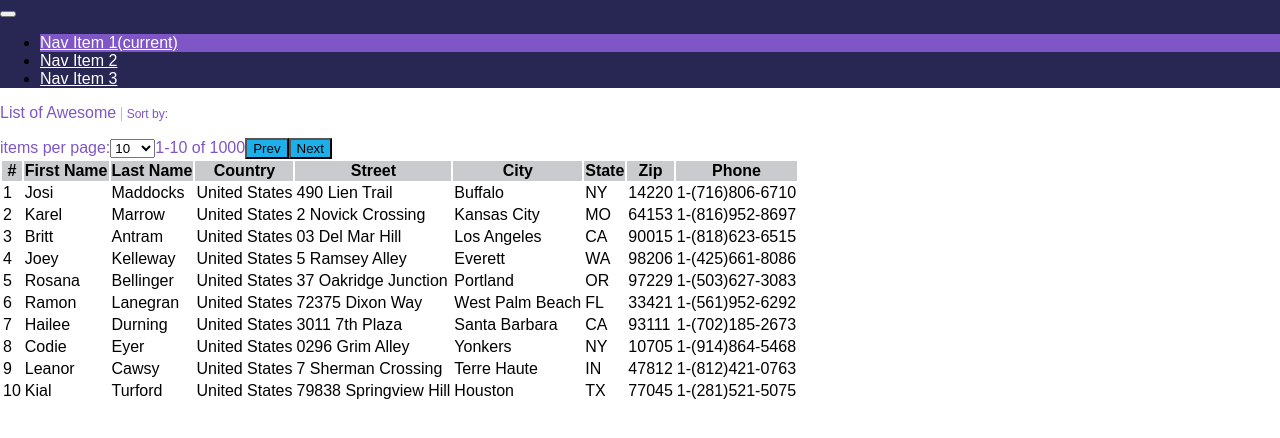
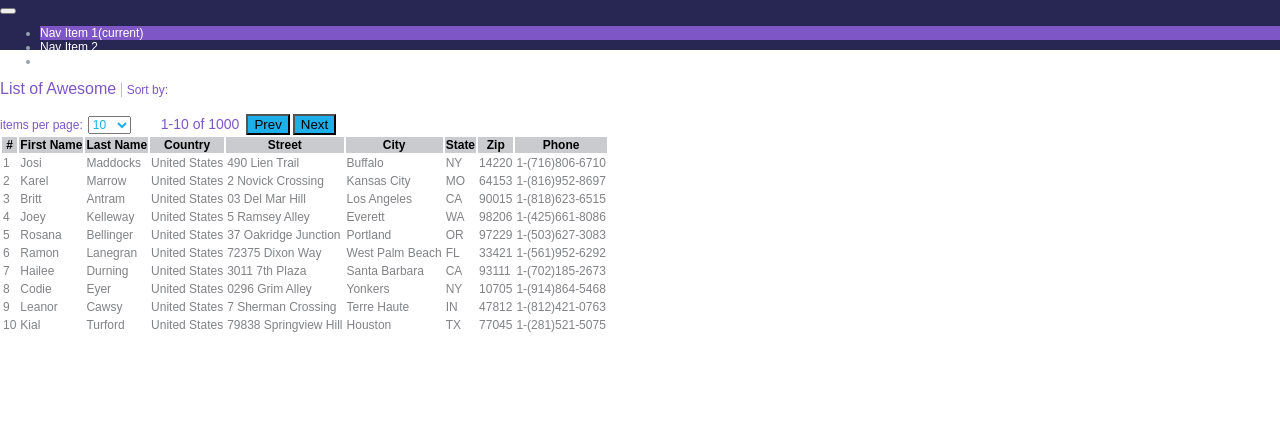
Before and after one commit to Siyami/ui-ux-exercise, a React (Create React App) app: page / in a window 1280 px wide. Shown: the top 438 px of the page. Built offline with nearby package versions, Linux system fonts and the light colour scheme; the HTML template or start-up script is replaced by a standard one.

Commit message:
add more css on App Component

```diff
--- a/src/App.css
+++ b/src/App.css
@@ -28,8 +28,37 @@
 }
 
 .span {
-  font-size: 1rem;
-  font-weight: 300;
+  font-size: .75rem;
+ font-weight: 400, 600;
   border-left: solid thin #BCBEC0;
   padding-left: 5px;
 }
+
+.select {
+  font-size: .75rem;
+  font-weight: 400, 600;
+  color: #1DAFE9;
+}
+
+.tbody {
+  height: 32px;
+  font-size: .75rem;
+  font-weight: 400;
+  color: #808285;
+}
+
+.thead {
+  background: #CACBCE;
+  border-radius: 3px 3px 0 0;
+  font-size: .75rem;
+  font-weight: 700;
+}
+
+#nav {
+  height: 50px;
+  background: #282653;
+  font-size: .75rem;
+  font-weight: 400;
+  color: #95A2AA;
+  margin-bottom: 30px;
+}
--- a/src/App.js
+++ b/src/App.js
@@ -1,7 +1,6 @@
 import React, { Component } from 'react';
 import './App.css';
 const data = require('./data.json');
-console.log(data.length);
 
 class App extends Component {
   constructor(props) {
@@ -23,16 +22,12 @@ class App extends Component {
   handleChange(event) {
     let nextValue = parseInt(event.target.value);
     let newEndVal = nextValue;
+
     if(newEndVal < this.state.startVal) {
       this.setState({ startVal: 0 })
     }
-    console.log(newEndVal);
 
     this.setState({ dropDownValue: nextValue, endVal: newEndVal });
-    console.log(this.state.dropDownValue);
-    // let newEndVal = this.state.dropDownValue;
-    //
-    // this.setState({ endVal: newEndVal })
   }
 
   nextPage() {
@@ -65,22 +60,21 @@ class App extends Component {
     return (
       <div>
 
-        <nav className="navbar navbar-toggleable-md navbar-light bg-faded" style={{backgroundColor: "#282653"}}>
+        <nav className="navbar navbar-toggleable-md navbar-light bg-faded" id="nav">
           <button className="navbar-toggler navbar-toggler-right" type="button" data-toggle="collapse" data-target="#navbarSupportedContent" aria-controls="navbarSupportedContent" aria-expanded="false" aria-label="Toggle navigation">
             <span className="navbar-toggler-icon"></span>
           </button>
-          {/* <a className="navbar-brand" href="#">Navbar</a> */}
 
           <div className="collapse navbar-collapse" id="navbarSupportedContent">
             <ul className="navbar-nav mr-auto">
               <li className="nav-item active" style={{backgroundColor: "#7F56C5"}}>
-                <a className="nav-link" href="#" style={{color: "#FFFFFF"}}>Nav Item 1<span className="sr-only">(current)</span></a>
+                <a className="nav-link" style={{color: "#FFFFFF"}}>Nav Item 1<span className="sr-only">(current)</span></a>
               </li>
               <li className="nav-item">
-                <a className="nav-link" href="#" style={{color: "#FFFFFF"}}>Nav Item 2</a>
+                <a className="nav-link" style={{color: "#FFFFFF"}}>Nav Item 2</a>
               </li>
               <li className="nav-item">
-                <a className="nav-link" href="#" style={{color: "#FFFFFF"}}>Nav Item 3</a>
+                <a className="nav-link" style={{color: "#FFFFFF"}}>Nav Item 3</a>
               </li>
             </ul>
           </div>
@@ -93,13 +87,14 @@ class App extends Component {
               <div className="container">
                 <div className="row justify-content-between">
                   <div className="col-6" style={{color: "#7F56C5"}}>
-                    <p style={{fontSize: "1rem", fontWeight: "400"}}>List of Awesome <span  className="span" style={{fontSize: ".75rem", fontWeight: "400, 600"}}>Sort by:</span></p>
+                    <p style={{fontSize: "1rem", fontWeight: "400, 600"}}>List of Awesome <span  className="span">Sort by:</span></p>
                   </div>
-                  <div className="col-5" style={{color: "#7F56C5"}}>
-                    items per page:
+                  <div className="col-5" style={{color: "#7F56C5", fontSize: ".75rem", fontWeight: "400, 600"}}>
+                    <span style={{paddingRight: "5px"}}>items per page:</span>
                     <select
                       onChange={this.handleChange}
-                      value={this.state.dropDownValue}>
+                      value={this.state.dropDownValue}
+                      className="select">
                       <option value="5">5</option>
                       <option value="10">10</option>
                       <option value="25">25</option>
@@ -108,16 +103,16 @@ class App extends Component {
                       <option value="100">100</option>
                     </select>
 
-                    {this.state.startVal + 1}-{this.state.endVal} of {data.length}
+                    <span style={{marginLeft: "30px", fontSize: "0.875rem", fontWeight: "700, 400, 700"}}>{this.state.startVal + 1}-{this.state.endVal} of {data.length}</span>
 
-                    <button onClick={this.prevPage} type="button" className="btn btn-primary btn-sm button">Prev</button>
+                    <button onClick={this.prevPage} type="button" className="btn btn-primary btn-sm button" style={{marginLeft: "7px"}}>Prev</button>
 
-                    <button onClick={this.nextPage} type="button" className="btn btn-primary btn-sm button">Next</button>
+                    <button onClick={this.nextPage} type="button" className="btn btn-primary btn-sm button" style={{marginLeft: "3px"}}>Next</button>
                   </div>
                 </div>
               </div>
               <table className="table table-striped table-hover">
-                <thead style={{backgroundColor: "#CACBCE"}}>
+                <thead className="thead" style={{backgroundColor: "#CACBCE"}}>
                   <tr>
                     <th>#</th>
                     <th>First Name</th>
@@ -130,7 +125,7 @@ class App extends Component {
                     <th>Phone</th>
                   </tr>
                 </thead>
-                <tbody>
+                <tbody className="tbody">
                   {newArr.map((row) => {
                     return (
                       <tr key={row.firstName + row.lastName}>
@@ -151,8 +146,6 @@ class App extends Component {
             </div>
           </div>
         </div>
-
-
       </div>
     );
   }
```
